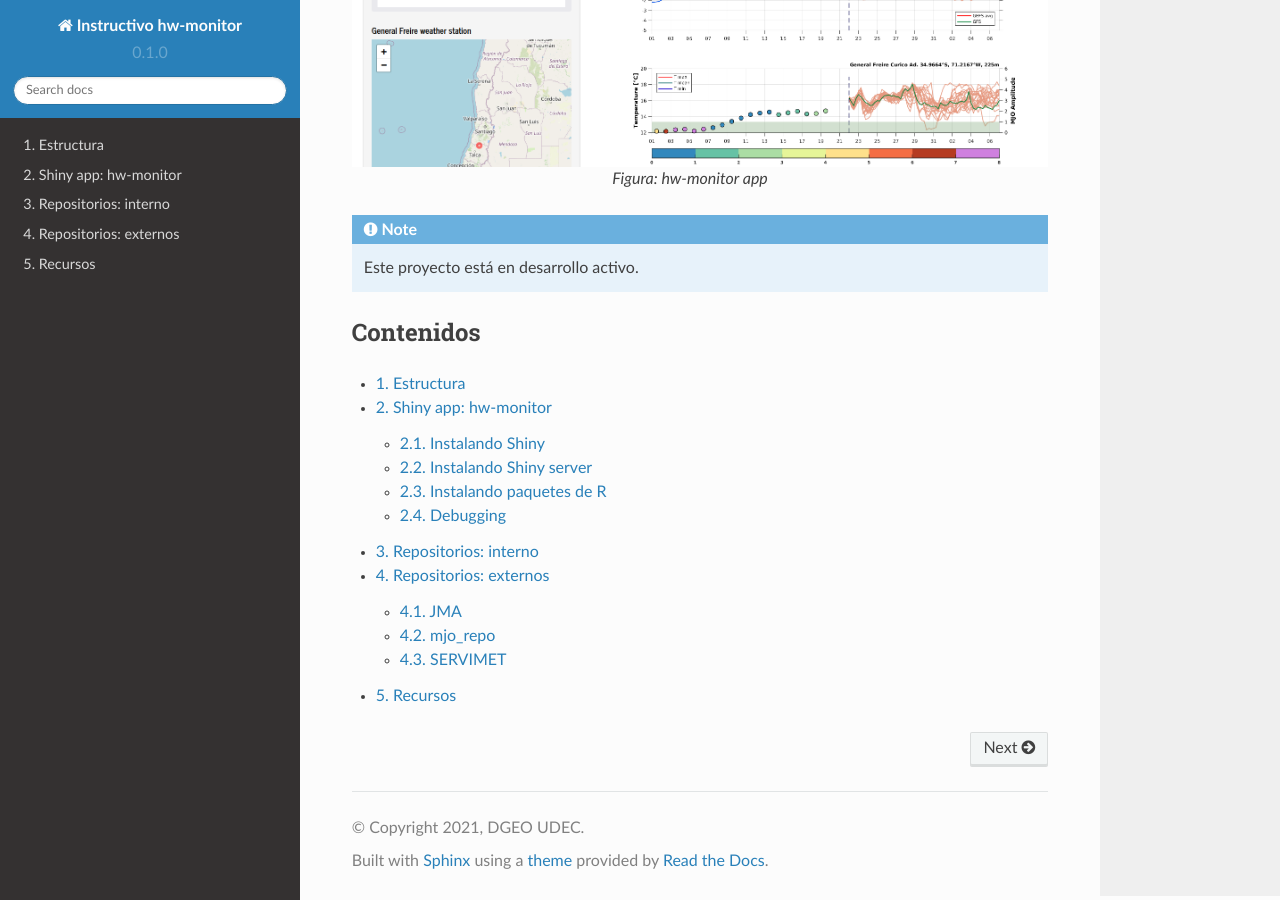
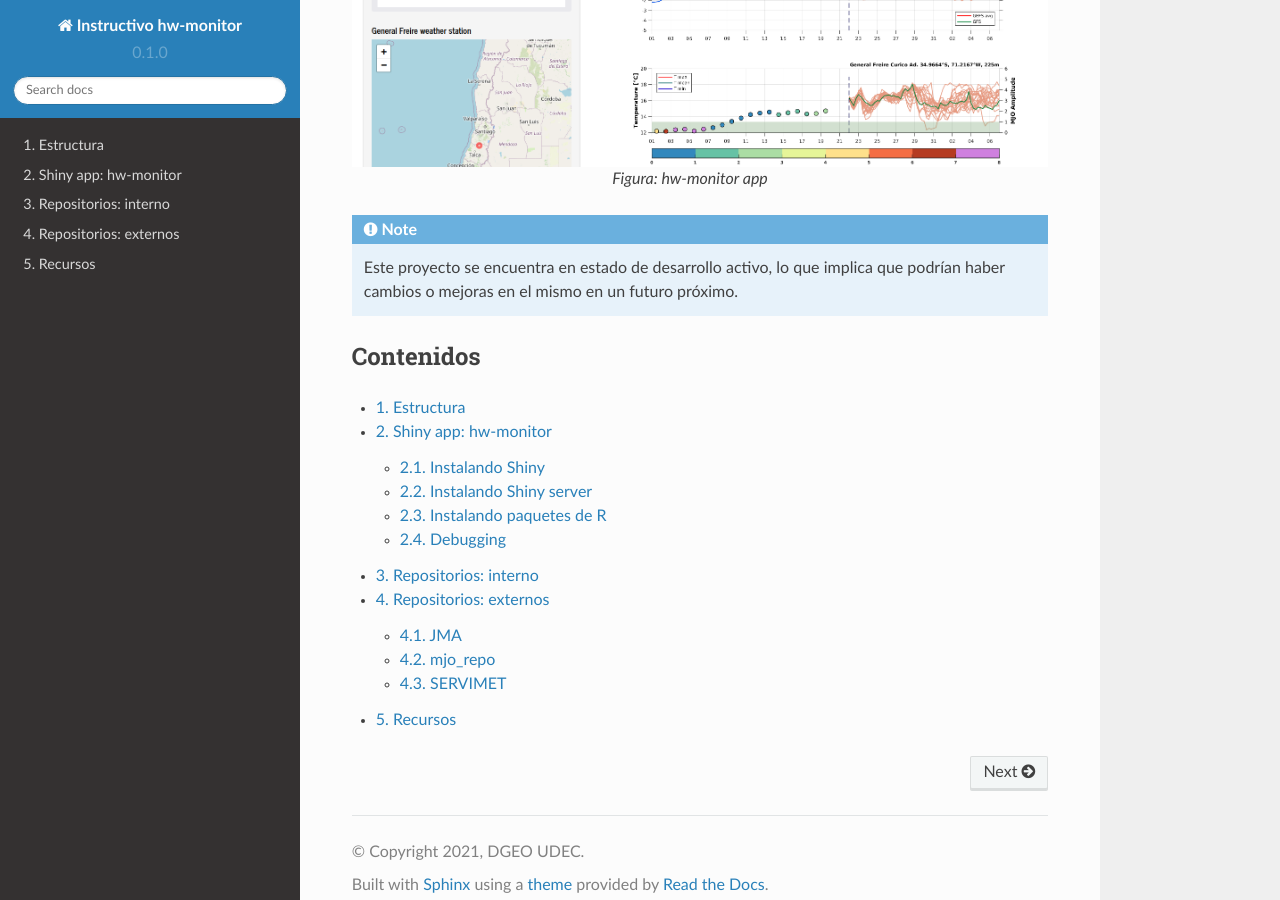
Before and after one commit to chsegura/rtd-tutorial, a Sphinx documentation site: the page built from docs/source/index.rst, in a window 1280 px wide and 900 px high, scrolled down 643 px. Built offline with Sphinx 7.4.7 and the Read the Docs theme 2.0.0, drawn with Linux system fonts in a browser that asks for light colours.

Commit message:
Update index.rst

```diff
--- a/docs/source/index.rst
+++ b/docs/source/index.rst
@@ -3,7 +3,7 @@
 
 `hw-monitor <https://www2.dgeo.udec.cl/shiny/hw-monitor/>`_ es una aplicación de **Shiny** diseñada para monitorear los precursores de olas de calor en la región central de Chile. La aplicación se basa en una serie de repositorios, tanto internos como externos, alojados en los servidores del `Departamento de Geofísica de la Universidad de Concepción <https://www.dgeo.udec.cl/>`_.
 
-Para utilizar **hw-monitor**, diríjase a la sección de instrucciones dentro de la misma aplicación. Si desea obtener más información sobre la estructura del servidor o los repositorios utilizados, consulte las secciones :doc:`estructura`, :doc:`monitor`, :doc:`anexoA` , :doc:`anexoB`.
+Para utilizar `hw-monitor <https://www2.dgeo.udec.cl/shiny/hw-monitor/>`_, diríjase a la sección de instrucciones dentro de la misma aplicación. Si desea obtener más información sobre la estructura del servidor o los repositorios utilizados, consulte las secciones :doc:`estructura`, :doc:`monitor`, :doc:`anexoA` , :doc:`anexoB`.
 
 .. figure:: images/main.png
    :width: 100%
@@ -14,7 +14,7 @@
 
 .. note::
 
-   Este proyecto está en desarrollo activo.
+   Este proyecto se encuentra en estado de desarrollo activo, lo que implica que podrían haber cambios o mejoras en el mismo en un futuro próximo.
 
 Contenidos
 --------
```
